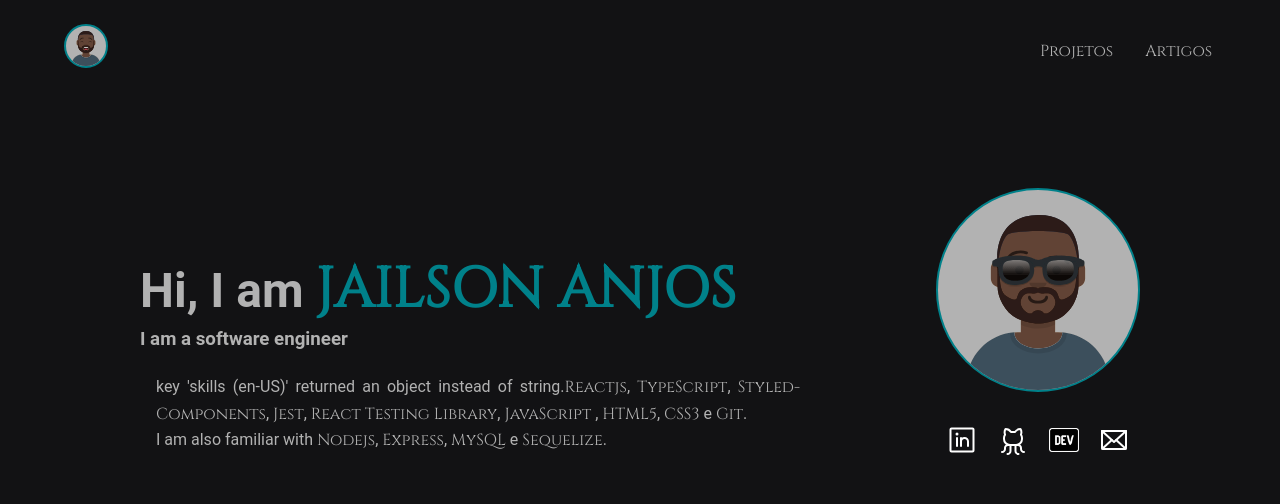
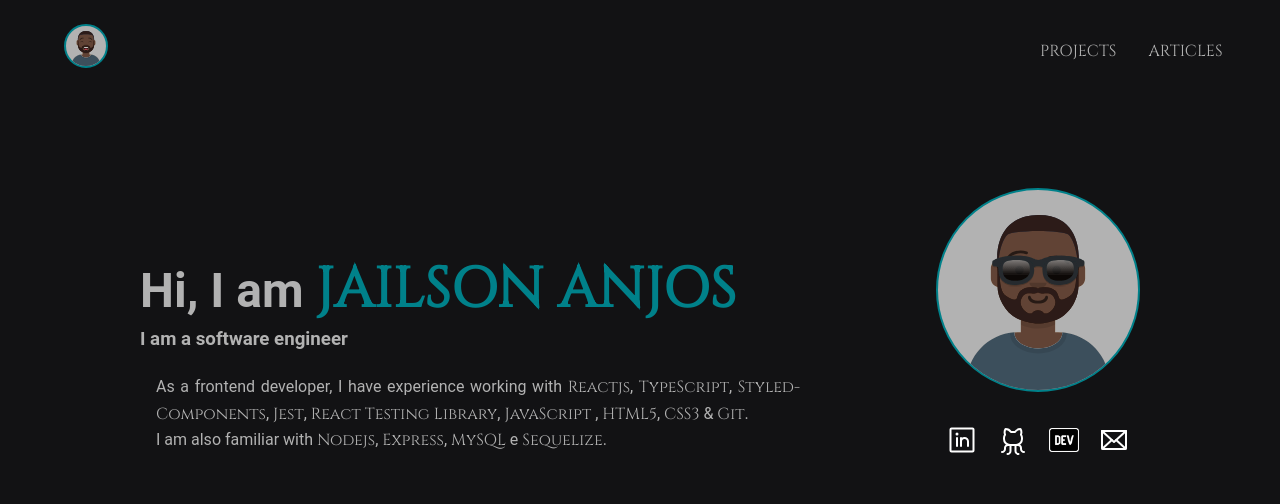
Before and after one commit to jairocket/jailsonanjos, a React (Vite) app: page / in a window 1280 px wide. Shown: the top 504 px of the page. Built offline with nearby package versions, Linux system fonts and the light colour scheme.

Commit message:
feat(navbar): Add translations

```diff
--- a/src/components/NavBar/index.tsx
+++ b/src/components/NavBar/index.tsx
@@ -1,3 +1,4 @@
+import { useTranslation } from 'react-i18next'
 import { MobileNavBar, LinkContainer, ListItem, NavContainer } from './styles'
 
 type NavBarType = {
@@ -7,15 +8,19 @@ type NavBarType = {
 
 export function NavBar({ isMobile, handleClick }: NavBarType) {
   const NavBarContainer = isMobile ? MobileNavBar : NavContainer
+
+  const {t} = useTranslation()
   return (
     <NavBarContainer>
       <ListItem>
         <LinkContainer href="#projects" onClick={handleClick}>
-          Projetos
+          {t("section.projects")}
         </LinkContainer>
       </ListItem>
       <ListItem onClick={handleClick}>
-        <LinkContainer href="#articles">Artigos</LinkContainer>
+        <LinkContainer href="#articles">
+          {t("section.articles")}
+        </LinkContainer>
       </ListItem>
     </NavBarContainer>
   )
--- a/src/components/Skills/index.tsx
+++ b/src/components/Skills/index.tsx
@@ -7,9 +7,9 @@ export function Skills() {
   return (
     <SkillsContainer>
       <p>
-        {t('skills')}<span>Reactjs</span>, <span>TypeScript</span>,{' '}
+        {t('skills.frontend')}<span>Reactjs</span>, <span>TypeScript</span>,{' '}
         <span>Styled-Components</span>, <span> Jest</span>, <span>React Testing Library</span>,<span> JavaScript </span>,{' '}
-        <span>HTML5</span>, <span>CSS3</span> e <span>Git</span>. <br/>
+        <span>HTML5</span>, <span>CSS3</span> & <span>Git</span>. <br/>
         {t('studying')} <span>Nodejs</span>, <span>Express</span>,{' '}
         <span>MySQL</span> e <span>Sequelize</span>.
       </p>
--- a/src/i18n/locales/en-us.ts
+++ b/src/i18n/locales/en-us.ts
@@ -10,7 +10,7 @@ export default {
             occupation: "I am a software engineer"
         },
         skills: {
-            frontend:"I have experience as a frontend developer, working with ",
+            frontend:"As a frontend developer, I have experience working with ",
             backend: "As a backend developer, I've been hacking on "
         },
         studying: "I am also familiar with "
```
